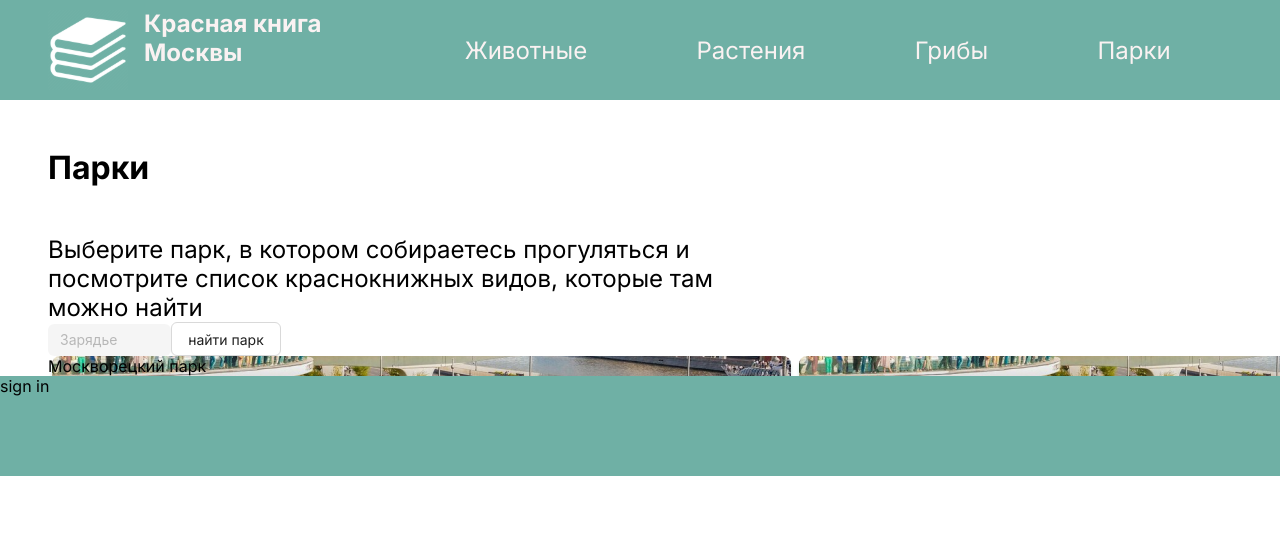
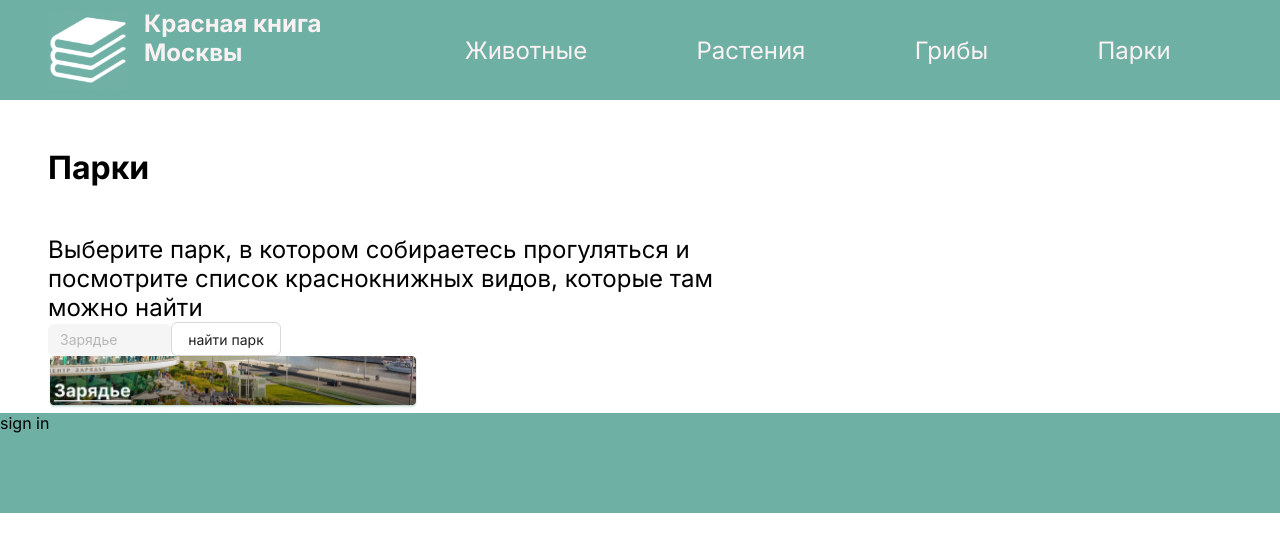
Before and after one commit to eureu/green-code, a React (Vite) app in the folder green-code/: page /parks in a window 1280 px wide. Shown: the top 552 px of the page. Built offline with nearby package versions, Linux system fonts and the light colour scheme.

Commit message:
upd: parks

```diff
--- a/green-code/src/components/Parks.jsx
+++ b/green-code/src/components/Parks.jsx
@@ -17,8 +17,10 @@ export default function Parks() {
           style={{ width: "10%" }}
         />
         <Button style={{ padding: "1rem" }}>найти парк</Button>
-        <div style={{ backgroundImage: "url('zaryadye.png')" }}>
-          <span>Москворецкий парк</span>
+        <div>
+          <img src="zaryadye.png" alt="Зарядье" style={{ width: "30%" }} />
+
+          {/* <span>Москворецкий парк</span> */}
         </div>
       </div>
       <Footer />
```
